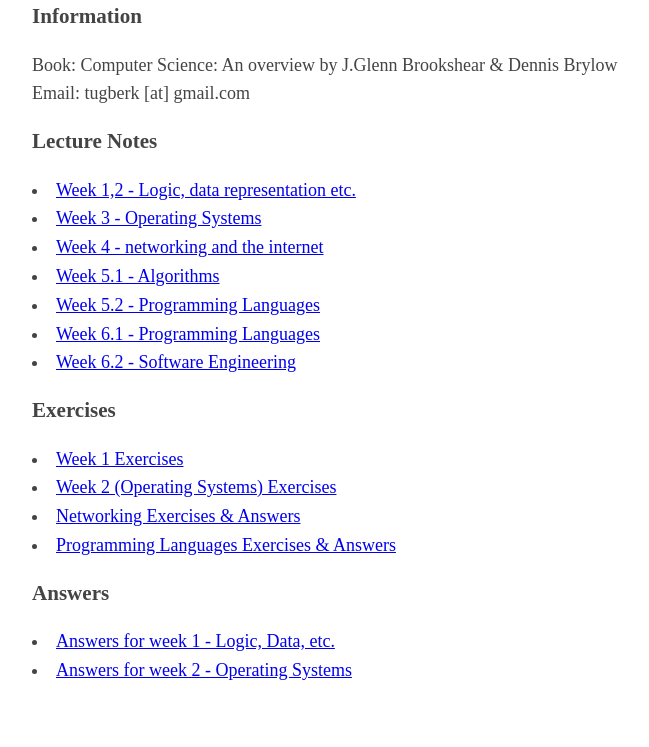
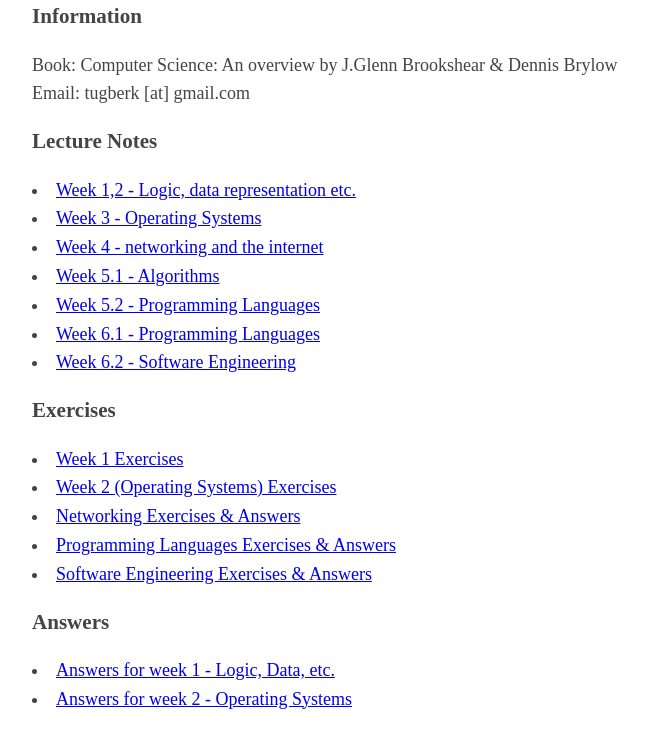
Before and after one commit to kocatekin/kocatekin.github.io, a plain HTML site: page CENL160/index.html in a window 1280 px wide. Shown: the part 103-850 px from the top of the page, without its empty margins (283-932 px from the left). Before the commit the page ends 828 px from the top, so only its background shows below. Drawn offline with Linux system fonts and the light colour scheme.

Commit message:
Update index.html

```diff
--- a/CENL160/index.html
+++ b/CENL160/index.html
@@ -38,6 +38,7 @@
     <li><a href='https://github.com/kocatekin/kocatekin.github.io/raw/main/CENL160/cenl160_q2.pdf'>Week 2 (Operating Systems) Exercises</a></li>
     <li><a href='https://github.com/kocatekin/kocatekin.github.io/raw/main/CENL160/network_qa.pdf'>Networking Exercises & Answers </a></li>
     <li><a href='https://github.com/kocatekin/kocatekin.github.io/raw/main/CENL160/PL.pdf'>Programming Languages Exercises & Answers</a></li>
+    <li><a href='https://github.com/kocatekin/kocatekin.github.io/raw/main/CENL160/software_qa.pdf'>Software Engineering Exercises & Answers</a></li>
 
     <h3>Answers</h3>
     <li><a href='https://github.com/kocatekin/kocatekin.github.io/raw/main/CENL160/cenl106_a1.pdf'>Answers for week 1 - Logic, Data, etc. </a></li>
```
